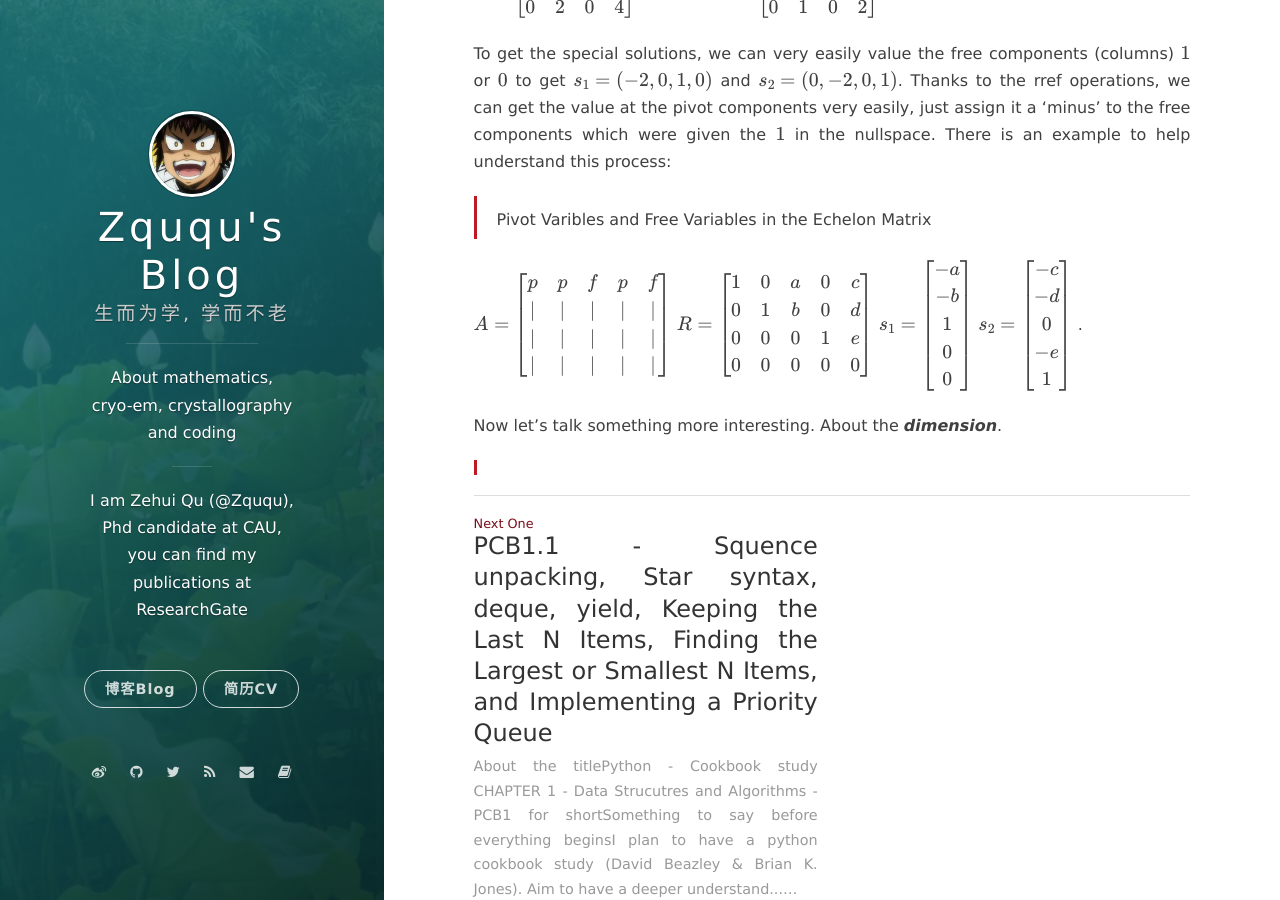
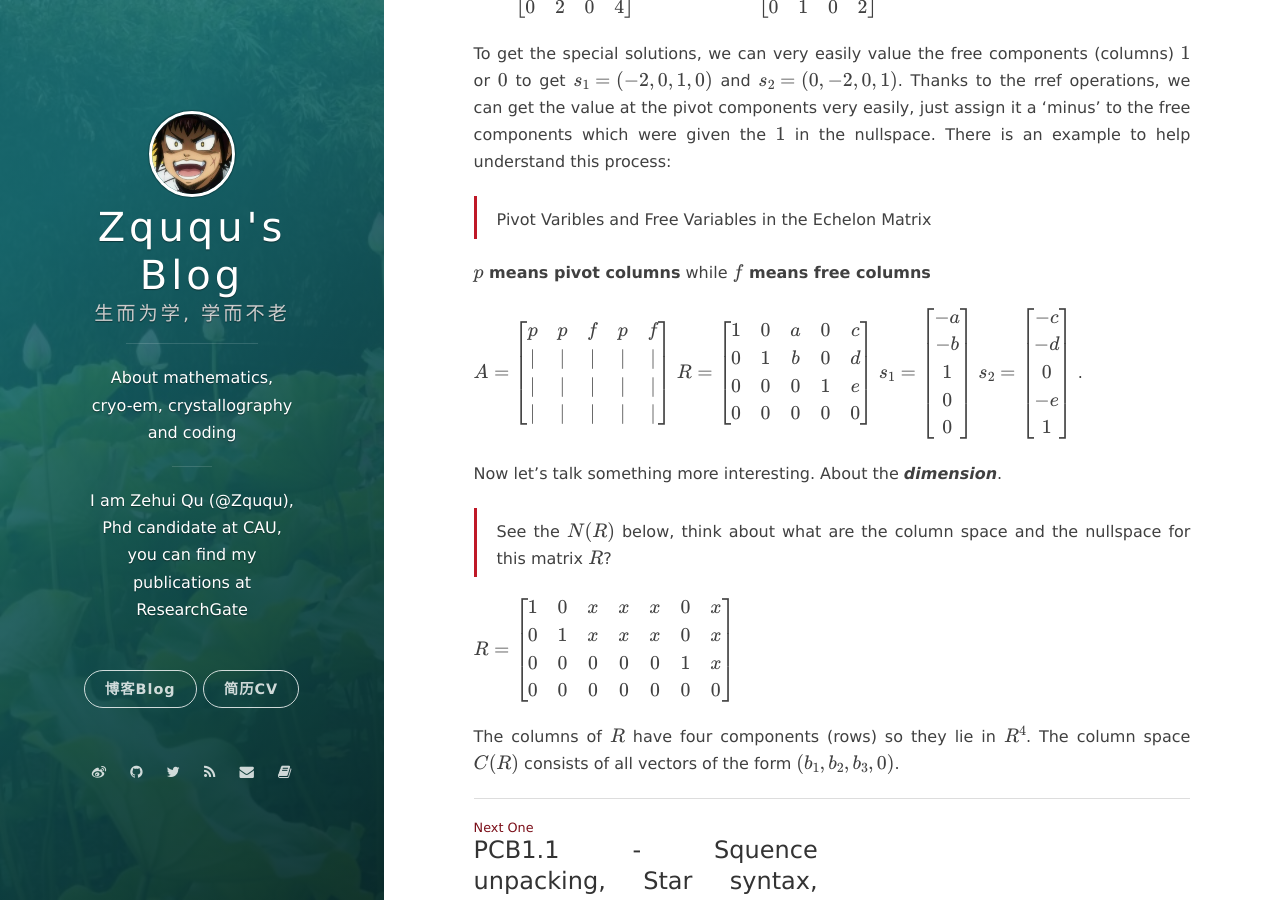
Before and after one commit to onevcat/vno-jekyll, a Jekyll site: the page built from _posts/2019-09-17-LA-the-nullspace.markdown, in a window 1280 px wide and 900 px high, scrolled down 1594 px. Built offline with Jekyll 4.4.1, drawn with Linux system fonts in a browser that asks for light colours; nearby versions of some CDN libraries; formulas are drawn with MathJax 3; comment, search, counter and statistics services are not loaded.

Commit message:
new post

```diff
--- a/_posts/2019-09-17-LA-the-nullspace.markdown
+++ b/_posts/2019-09-17-LA-the-nullspace.markdown
@@ -65,6 +65,8 @@ To get the special solutions, we can very easily value the free components (colu
 
 > Pivot Varibles and Free Variables in the Echelon Matrix
 
+**$p$ means pivot columns** while **$f$ means free columns**
+
 $A=$
 $$\begin{bmatrix}p&p&f&p&f\\|&|&|&|&|\\|&|&|&|&|\\|&|&|&|&|\\\end{bmatrix}$$
 $R=$
@@ -77,4 +79,9 @@ $$\begin{bmatrix}-c\\-d\\0\\-e\\1\\\end{bmatrix}$$
 
 Now let's talk something more interesting. About the ***dimension***.
 
->
+> See the $N(R)$ below, think about what are the column space and the nullspace for this matrix $R$?
+
+$R=$
+$$\begin{bmatrix}1&0&x&x&x&0&x\\0&1&x&x&x&0&x\\0&0&0&0&0&1&x\\0&0&0&0&0&0&0\\\end{bmatrix}$$
+
+The columns of $R$ have four components (rows) so they lie in $R^4$. The column space $C(R)$ consists of all vectors of the form $(b_1, b_2, b_3, 0)$.
```
